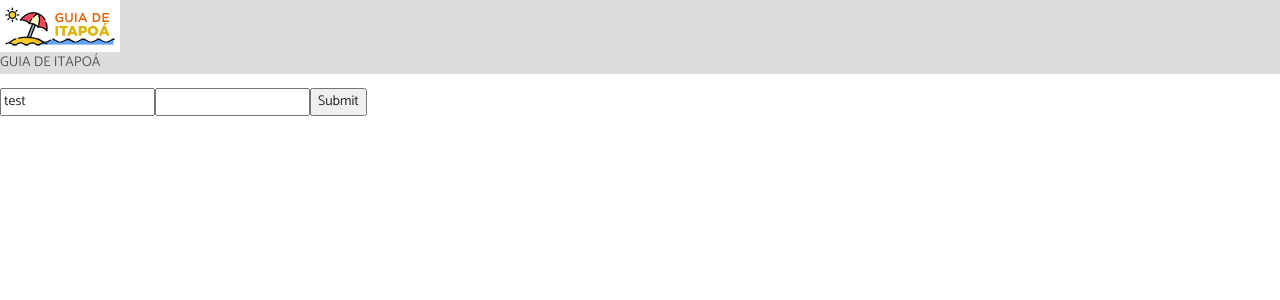
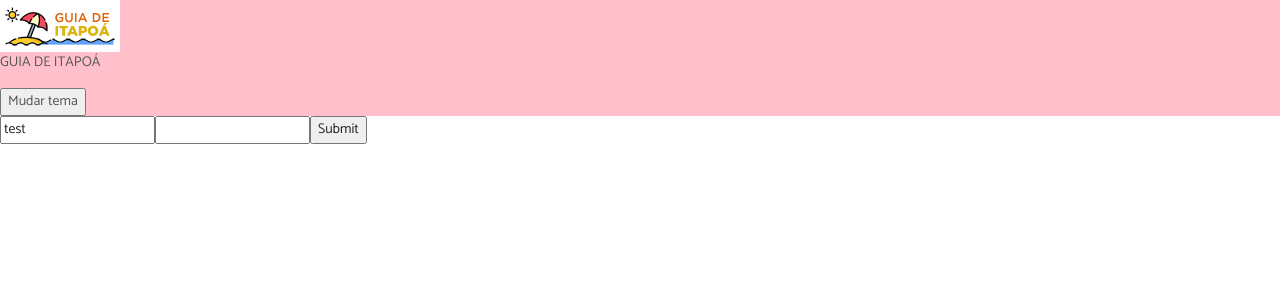
Before and after one commit to arsantin/next-colonial, a Next.js app: page /contato in a window 1280 px wide. Shown: the top 300 px of the page. Built offline with nearby package versions, Linux system fonts and the light colour scheme; a small style sheet from the web is missing.

Commit message:
contexto inserido no local correto - _app.js

```diff
--- a/components/Header/index.js
+++ b/components/Header/index.js
@@ -1,6 +1,7 @@
 import React, { Component } from 'react';
 import Link from 'next/link'
 import { ThemeContext } from '../../context/ThemeContext'
+import ThemeToggle from '../../components/ThemeToggle'
 
 
 class Header extends Component{
@@ -14,6 +15,7 @@ class Header extends Component{
           <header style={{background: theme.ui, color: theme.syntax}}>
           <div className="logo"><Link href="/"><a><img src="./img/logo.jpg" alt=""/></a></Link></div>
           <p>GUIA DE ITAPOÁ</p>
+          <ThemeToggle/>
         </header>
       )
       }}
--- a/context/ThemeContext.js
+++ b/context/ThemeContext.js
@@ -8,17 +8,18 @@ class ThemeContextProvider extends Component{
 		isLightTheme: true,
 		light: {
 			syntax: '#555',
-			ui: '#ddd',
-			bg: '#eee'
+			ui: 'pink',
+			bg: '#000'
 		},
 		dark: {
 			syntax: '#ddd',
 			ui: '#502315',
-			bg: '#555'
+			bg: '#999'
 		}
 	}
 
 	toggleTheme =()=> {
+		console.log("mudou o tema")
 		this.setState({isLightTheme: !this.state.isLightTheme});
 	}
 
--- a/package.json
+++ b/package.json
@@ -17,7 +17,7 @@
     "mongodb": "^3.5.9",
     "mongoose": "^5.9.25",
     "multer": "^1.4.2",
-    "next": "9.4.4",
+    "next": "^9.5.2",
     "nprogress": "^0.2.0",
     "react": "16.13.1",
     "react-dom": "16.13.1",
--- a/pages/_app.js
+++ b/pages/_app.js
@@ -4,6 +4,8 @@ import React from 'react'
 import Router from 'next/router'
 import NProgress from 'nprogress'
 import "antd/dist/antd.css";
+import ThemeContextProvider from '../context/ThemeContext';
+import Header from '../components/Header'
 
 Router.events.on("routeChangeStart", (url)=>{
   console.log(`Loading ${url}`);
@@ -25,6 +27,7 @@ export default class MyApp extends App {
 
     return (
       <>
+
         <Head>
           <title>My new cool app</title>
           <link rel="stylesheet" href="./css/styles.css"></link>
@@ -34,8 +37,10 @@ export default class MyApp extends App {
           <link href="https://fonts.googleapis.com/css2?family=Catamaran:wght@100;400;800;900&display=swap" rel="stylesheet"/>
 
         </Head>
-
-        <Component {...pageProps} />
+        <ThemeContextProvider>
+          <Header/>
+          <Component {...pageProps}/>
+        </ThemeContextProvider>
       </>
     )
   }
--- a/pages/_document.js
+++ b/pages/_document.js
@@ -1,7 +1,7 @@
 import Document, { Html, Head, Main, NextScript } from 'next/document'
 import { ServerStyleSheet } from 'styled-components'
 import Header from '../components/Header'
-import ThemeContextProvider from '../context/ThemeContext';
+
 
 export default class MyDocument extends Document {
   static async getInitialProps(ctx) {
@@ -16,7 +16,7 @@ export default class MyDocument extends Document {
         })
 
       const initialProps = await Document.getInitialProps(ctx)
-      return {...initialProps, styles: ( <>{initialProps.styles} {sheet.getStyleElement()}</>),}
+      return { ...initialProps, styles: (<>{initialProps.styles} {sheet.getStyleElement()}</>), }
 
     } finally {
       sheet.seal()
@@ -27,11 +27,8 @@ export default class MyDocument extends Document {
       <Html>
         <Head />
         <body>
-        <ThemeContextProvider>
-          <Header/>
           <Main />
           <NextScript />
-          </ThemeContextProvider>
         </body>
       </Html>
     )
--- a/pages/comercio/[url].js
+++ b/pages/comercio/[url].js
@@ -14,7 +14,7 @@ function Cafe(){
 
   useEffect(() => {
     axios
-      .get(`https://guiadeitapoa.com.br/apicomercios/${url}`)
+      .get(process.env.FETCH_URL`${url}`)
       .then(res => {
         console.log(res.data[0])
         setCafe(res.data)
```
Also changed, not shown: components/GoogleMap/index.js (+15 -5 lines), pages/index.js (+4 -10 lines), 2 other files (tests, documents, lock files or other folders).
